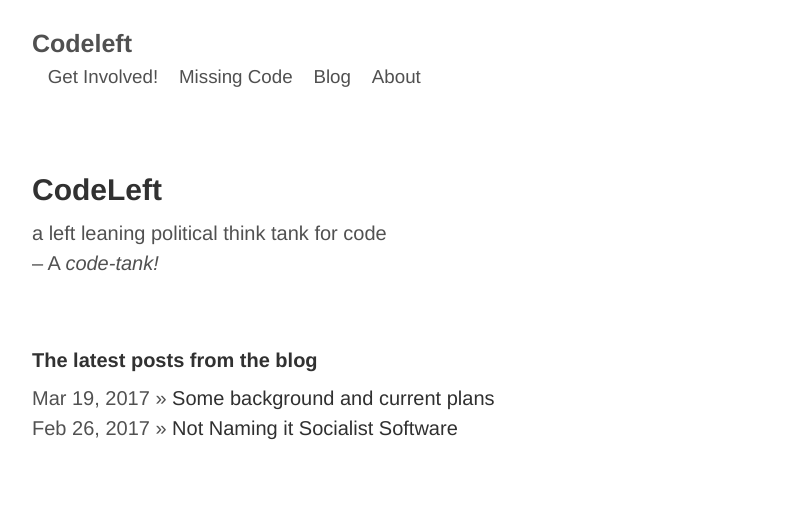
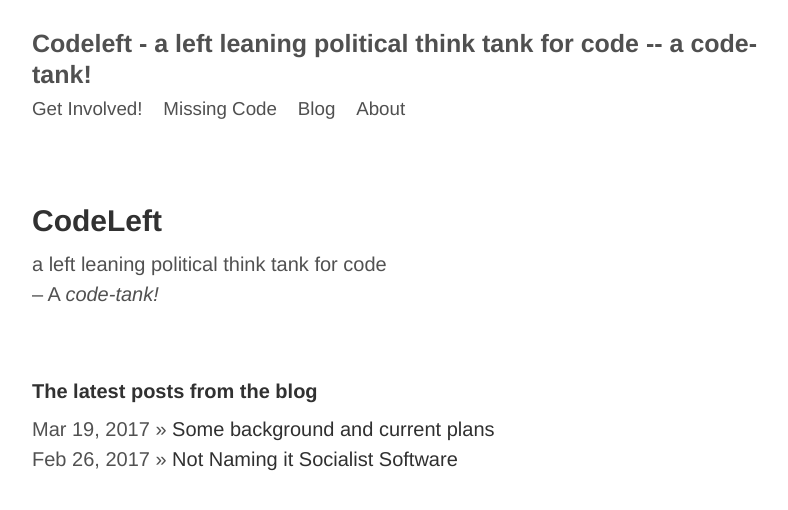
Before and after one commit to johhoi/codeleft, a Jekyll site: the page built from index.md, in a window 1280 px wide. Shown: the top 510 px of the page, without its empty margins (228-1016 px from the left). Built offline with Jekyll 4.4.1, drawn with Linux system fonts in a browser that asks for light colours.

Commit message:
Update default.html

```diff
--- a/_layouts/default.html
+++ b/_layouts/default.html
@@ -13,9 +13,10 @@
 <header class="masthead">
    <h3 class="masthead-title">
      <a href="{{ site.url }}">{{ site.title }}</a>
+     - a left leaning political think tank for code -- a code-tank!
      <br>
      <small>
-       &nbsp;&nbsp;&nbsp;<a href="{{ site.baseurl }}/get_involved.html">Get Involved!</a>
+     <a href="{{ site.baseurl }}/get_involved.html">Get Involved!</a>
      </small>
      <small>
        &nbsp;&nbsp;&nbsp;<a href="{{ site.baseurl }}/missing_code.html">Missing Code</a>
```
